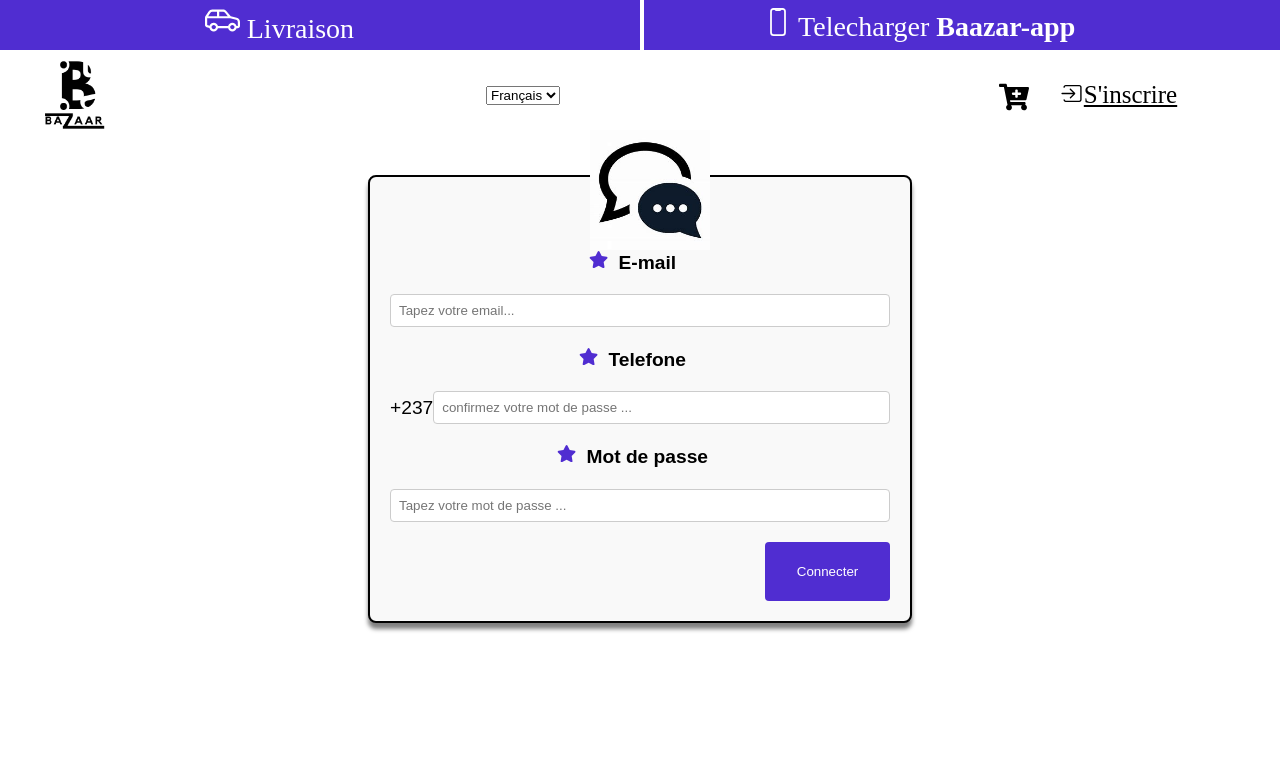
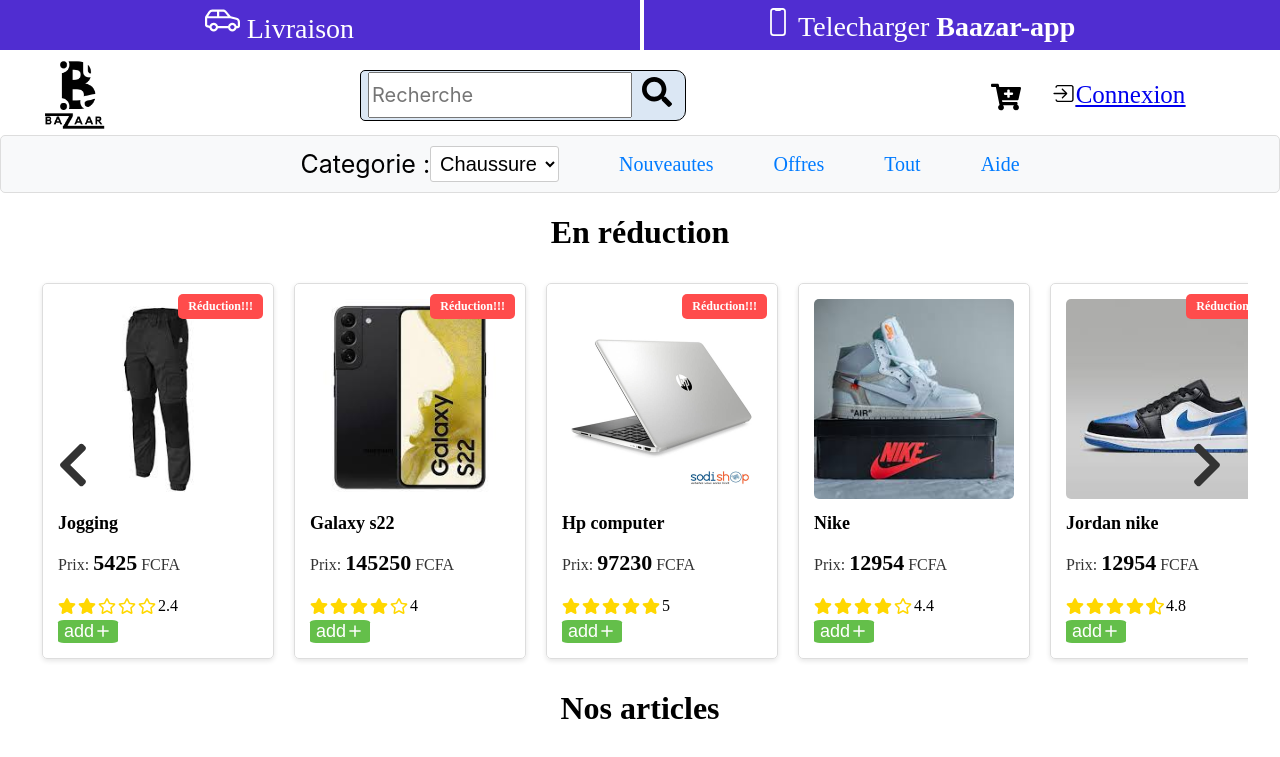
Before and after one commit to Marnol03/Bazaar, a React (Create React App) app in the folder frontend/: page / in a window 1280 px wide. Shown: the top 757 px of the page. Built offline with nearby package versions, Linux system fonts and the light colour scheme.

Commit message:
rate and add button added

```diff
--- a/frontend/src/App.js
+++ b/frontend/src/App.js
@@ -5,7 +5,7 @@
 
 
 import Home from "./comp/Home";
-import Nav from "./comp/nav";
+import Nav from "./comp/Nav";
 
 
 const App = () => {
@@ -14,7 +14,7 @@
       <BrowserRouter>
 
       <Nav/>
-      <Login/>
+      <Home/>
 
       </BrowserRouter>
     </>
--- a/frontend/src/comp/Home.js
+++ b/frontend/src/comp/Home.js
@@ -1,5 +1,6 @@
 
 import './Home.css';
+import ContactForm from './connexion.js'
 import React, { useState, useEffect, useRef } from 'react';
 import logo from '../images/logo.png';
 import jogging from '../images/jogging.jpeg';
@@ -38,7 +39,7 @@
         </div>
         <div className='barrecherche_right'>
           <div className='iconpanier' ><FaCartPlus /></div>
-          <div className='connexion' > <IoIosLogIn />Connexion </div>
+          <div className='connexion' > <IoIosLogIn /><a href='#' >Connexion </a></div>
         </div>
       </div>
     </div>
```
